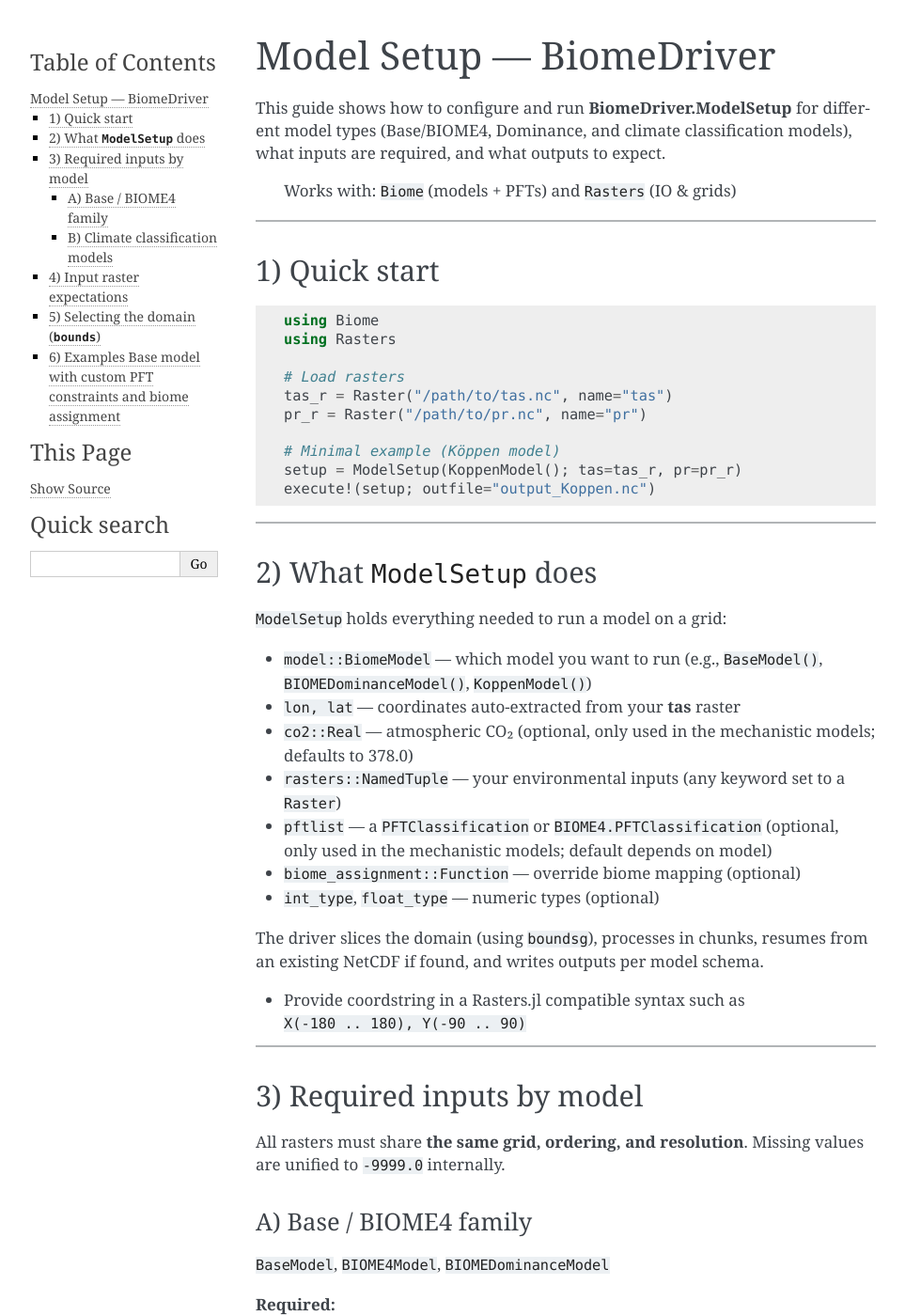
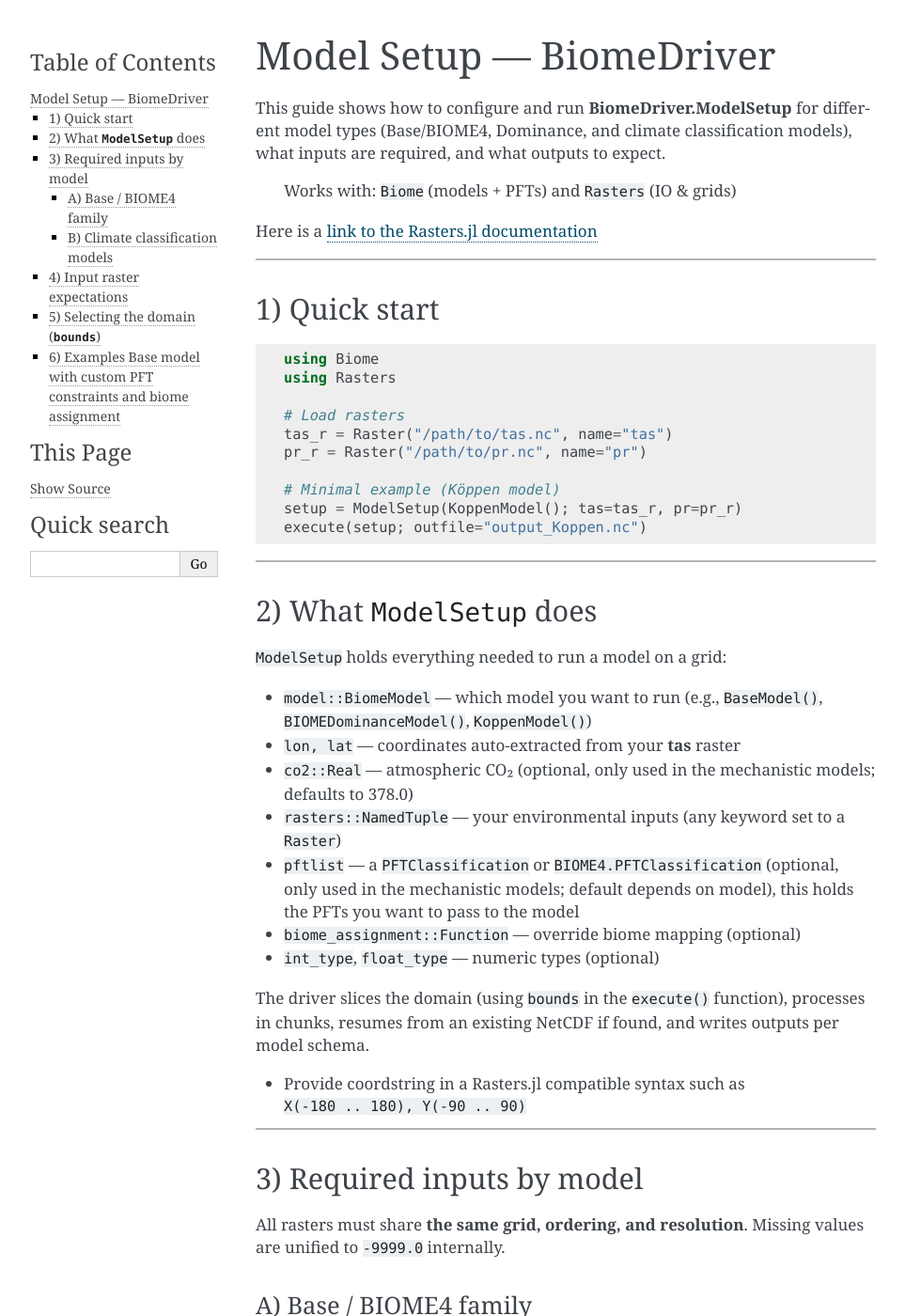
Before and after one commit to clechartre/Biome.jl, a Sphinx documentation site: the page built from docs/src/model-setup.md, in a window 1280 px wide and 1400 px high. Shown: the whole window at 94% size, without its empty margins (148-1111 px from the left). Built offline with Sphinx 7.4.7, drawn with Linux system fonts in a browser that asks for light colours; the version number could not be read and is left out; some of the changed text lies outside the part shown.

Commit message:
cleaned-up all execute calls

````diff
--- a/docs/src/model-setup.md
+++ b/docs/src/model-setup.md
@@ -3,6 +3,8 @@
 This guide shows how to configure and run **BiomeDriver.ModelSetup** for different model types (Base/BIOME4, Dominance, and climate classification models), what inputs are required, and what outputs to expect.
 
 > Works with: `Biome` (models + PFTs) and `Rasters` (IO & grids)
+
+Here is a [link to the Rasters.jl documentation](https://rafaqz.github.io/Rasters.jl/dev/)
 
 ---
 
@@ -18,7 +20,7 @@
 
 # Minimal example (Köppen model)
 setup = ModelSetup(KoppenModel(); tas=tas_r, pr=pr_r)
-execute!(setup; outfile="output_Koppen.nc")
+execute(setup; outfile="output_Koppen.nc")
 ```
 
 ---
@@ -31,11 +33,11 @@
 * `lon, lat` — coordinates auto-extracted from your **tas** raster
 * `co2::Real` — atmospheric CO₂ (optional, only used in the mechanistic models; defaults to 378.0)
 * `rasters::NamedTuple` — your environmental inputs (any keyword set to a `Raster`)
-* `pftlist` — a `PFTClassification` or `BIOME4.PFTClassification` (optional, only used in the mechanistic models; default depends on model)
+* `pftlist` — a `PFTClassification` or `BIOME4.PFTClassification` (optional, only used in the mechanistic models; default depends on model), this holds the PFTs you want to pass to the model
 * `biome_assignment::Function` — override biome mapping (optional)
 * `int_type`, `float_type` — numeric types (optional)
 
-The driver slices the domain (using `boundsg`), processes in chunks, resumes from an existing NetCDF if found, and writes outputs per model schema.
+The driver slices the domain (using `bounds` in the `execute()` function), processes in chunks, resumes from an existing NetCDF if found, and writes outputs per model schema.
 * Provide coordstring in a Rasters.jl compatible syntax such as ` X(-180 .. 180), Y(-90 .. 90)`
 
 ---
@@ -128,6 +130,7 @@
 ---
 
 ## 6) Examples Base model with custom PFT constraints and biome assignment
+See the section on PFTs to get more info on how to modify existing PFTs and add constraints.
 
 ```julia
 using Biome, Rasters
@@ -166,5 +169,5 @@
     tas=tas_r, pr=pr_r, clt=clt_r, ksat=ksat_r, whc=whc_r,
     test=test_r, co2=373.8, pftlist=pfts, biome_assignment=my_biome_assign)
 
-run!(setup; outfile="output_BaseModel.nc")
+execute(setup; outfile="output_BaseModel.nc")
 ```
````
